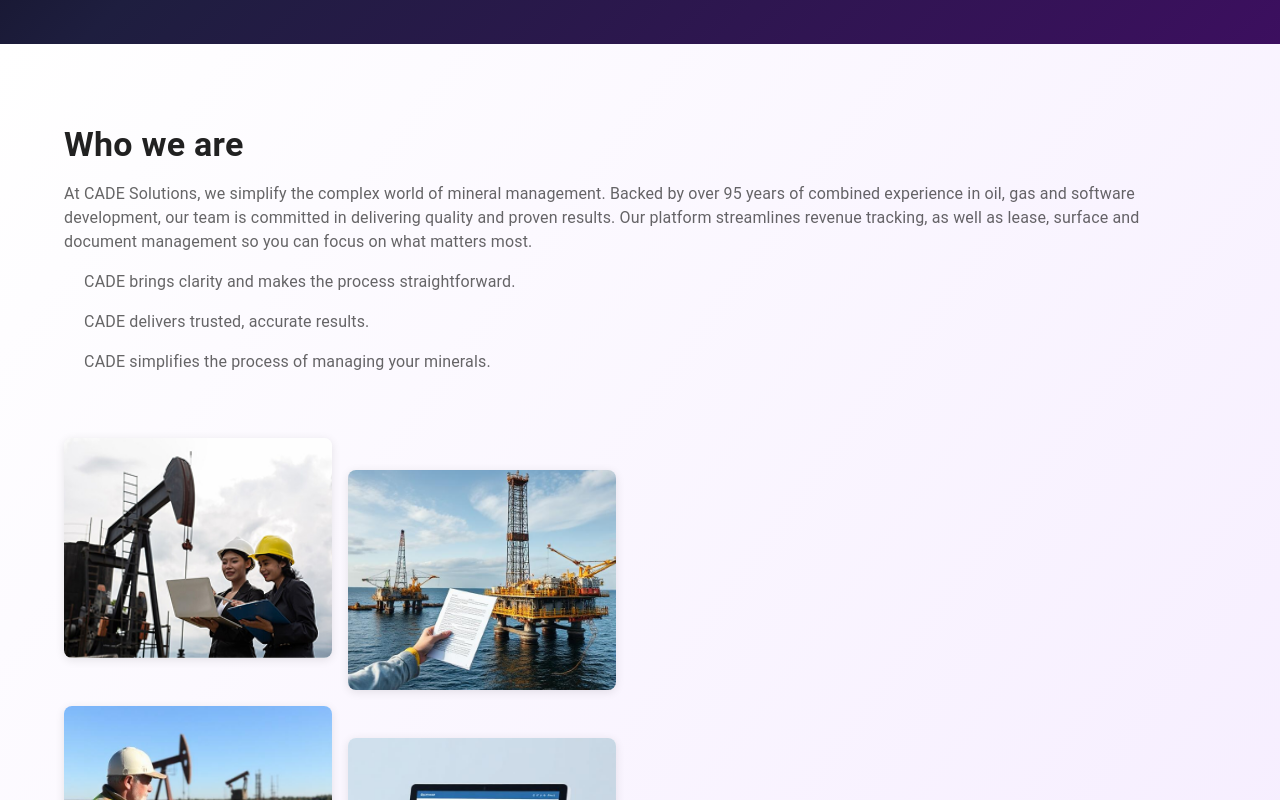
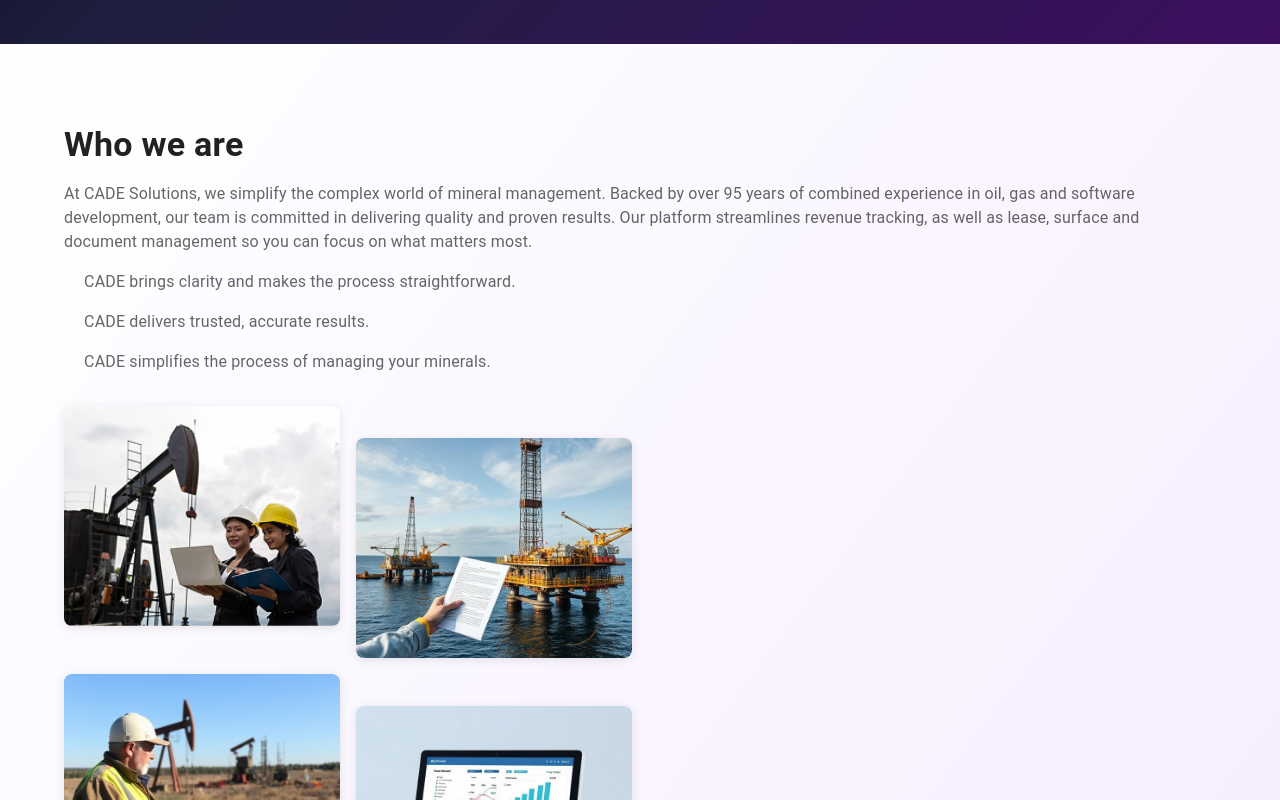
Before and after one commit to CADESoftwareSolutions/MRM-frontend, a Next.js app in the folder MRM-frontend/: page / in a window 1280 px wide. Shown: the part 740-1540 px from the top of the page. Built offline with nearby package versions, Linux system fonts and the light colour scheme; some icons are missing.

Commit message:
small changes

```diff
--- a/MRM-frontend/components/HomePage/AboutUs/AboutUs.tsx
+++ b/MRM-frontend/components/HomePage/AboutUs/AboutUs.tsx
@@ -89,7 +89,7 @@
         background: "linear-gradient(to bottom right, #ffffff, #f3e8ff)",
       }}
     >
-      <Grid container spacing={6} alignItems="center" sx={{ mb: 12 }}>
+      <Grid container spacing={2} alignItems="center" sx={{ mb: 12 }}>
         <Grid>
           <Typography variant="h4" sx={{ fontWeight: 700, mb: 2 }}>
             Who we are
```
